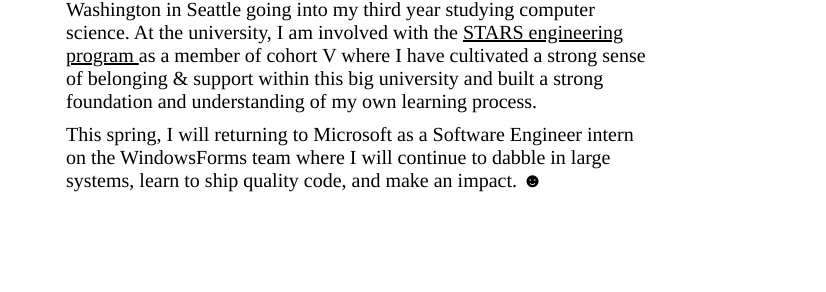
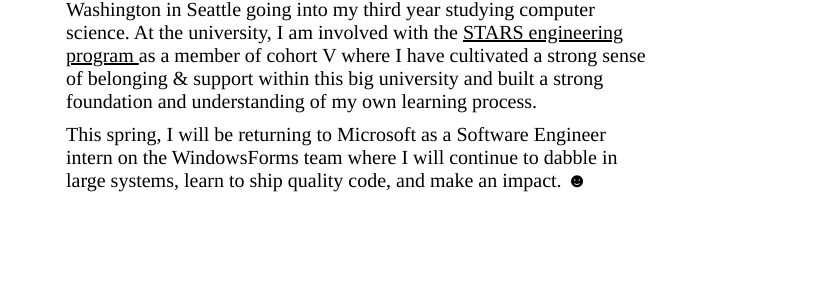
Before and after one commit to lonitra/lonitra.github.io, a plain HTML site: page index.html in a window 1280 px wide. Shown: the part 241-533 px from the top of the page, 454-1280 px from the left. Drawn offline with Linux system fonts and the light colour scheme.

Commit message:
Update bio

```diff
--- a/index.html
+++ b/index.html
@@ -34,7 +34,7 @@
             where I have cultivated a strong sense of belonging & support within this big university and built a strong foundation and understanding of my own learning process.
           </p>
           <p class="abme">
-            This spring, I will returning to Microsoft as a Software Engineer intern on the WindowsForms team where I will continue
+            This spring, I will be returning to Microsoft as a Software Engineer intern on the WindowsForms team where I will continue
             to dabble in large systems, learn to ship quality code, and make an impact. &#9787;
           </p>
         </main>
```
